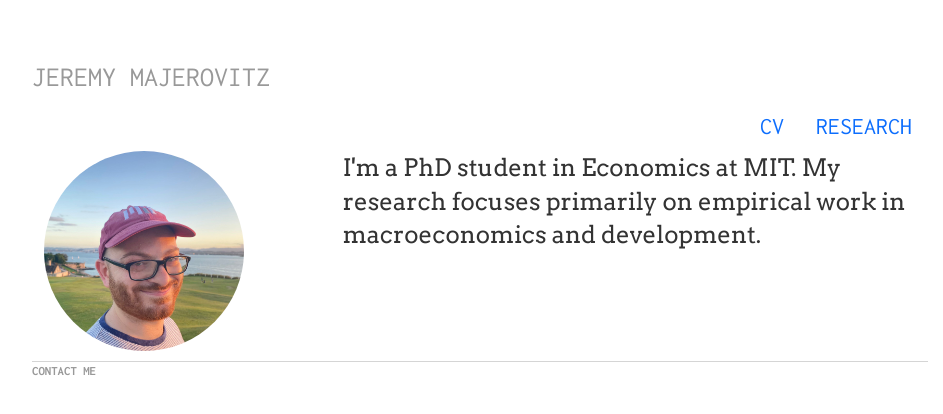
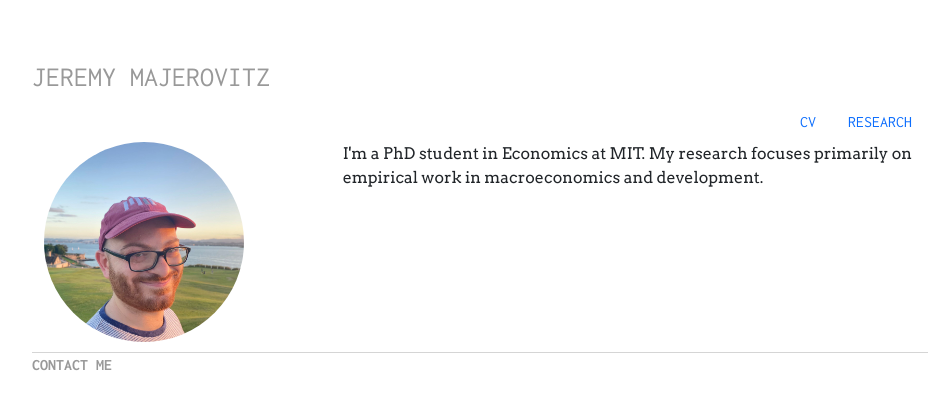
Before and after one commit to jmajic/jmajic.github.io, a Jekyll site: the page built from index.html, in a window 1280 px wide. Shown: the top 414 px of the page, without its empty margins (160-1103 px from the left). Built offline with Jekyll 4.4.1, drawn with Linux system fonts in a browser that asks for light colours.

Commit message:
Comment out text modifiers for <p> and <ul>

```diff
--- a/css/main.css
+++ b/css/main.css
@@ -7,16 +7,12 @@
 a { text-decoration: none; color: #999; }
 a:hover { text-decoration: underline; }
 
-p, ul { font-size: 1.5em; line-height: 1.4em; color: #333; }
+/*p, ul { font-size: 1.5em; line-height: 1.4em; color: #333; }*/
 p { margin-bottom: 0; }
 ul { margin: 0; list-style-type: square; }
 
 h1, h2, h3, h4, h5, h6, .h1, .h2, .h3, .h4, .h5, .h6 . { font-family: 'Arvo', 'Georgia', 'Times'; }
 /* h1, h2, h3, h4, h5, h6, .h1, .h2, .h3, .h4, .h5, .h6 { font-family: 'Arvo', Georgia, Times; font-weight: 700;} */
-/* h1 { font-size: 3em;  } */
-/* h2 { font-size: 2.7em; } */
-/* h3 { font-size: 2.3em; } */
-/* h4 { font-size: 1.9em; } */
 
 
 /* Sans-Serif Font in Header and Footer */
@@ -25,4 +21,4 @@
 nav ul, footer ul { font-size: 1em; font-family: 'Inconsolata', 'Arial', 'Sans-Serif'; padding: 0px; list-style: none; font-weight: bold; }
 nav ul li, footer ul li { display: inline; margin-right: 20px; }
 
-footer { border-top: 1px solid #d5d5d5; font-size: .8em; margin-top:10px;}
+footer { border-top: 1px solid #d5d5d5; margin-top:10px;}
```
